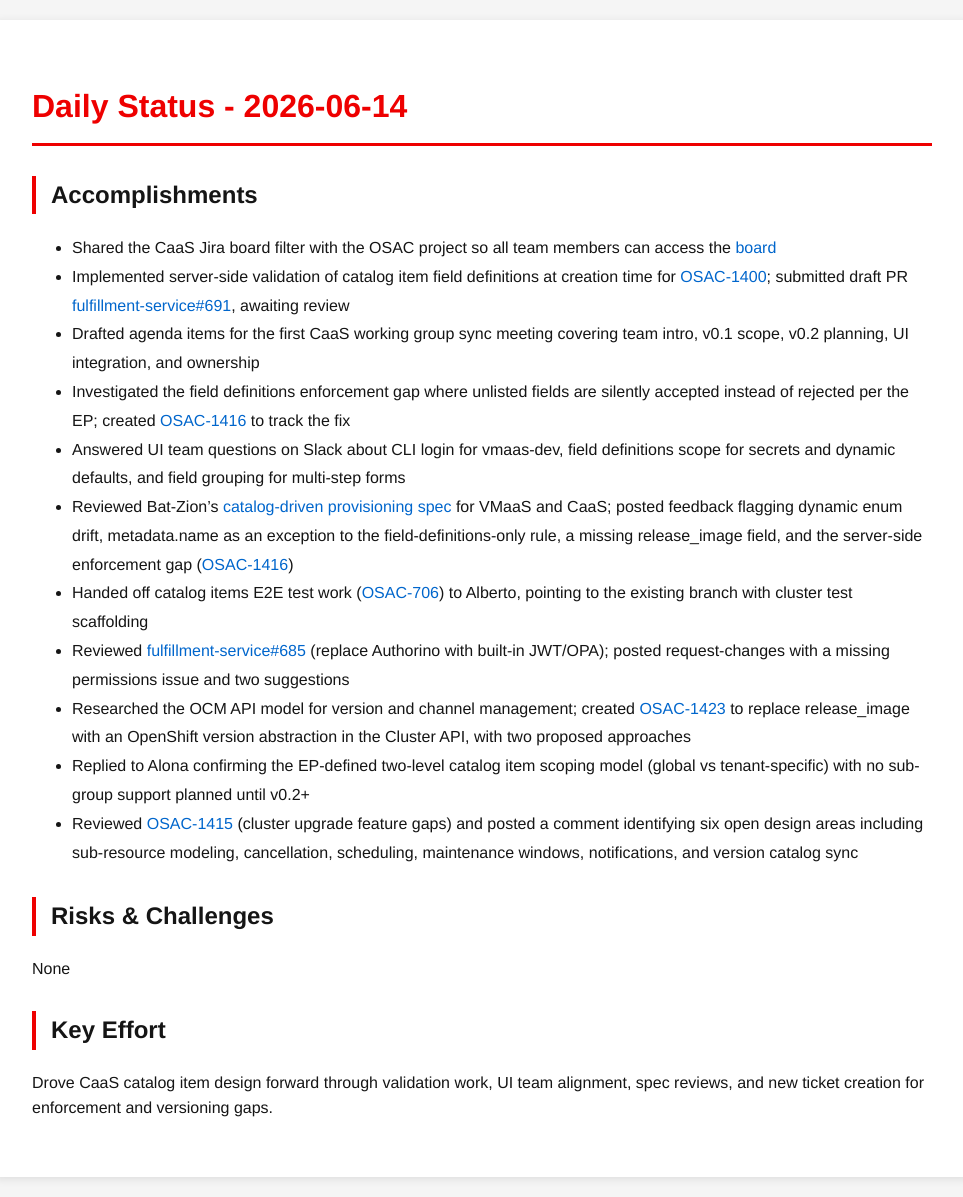
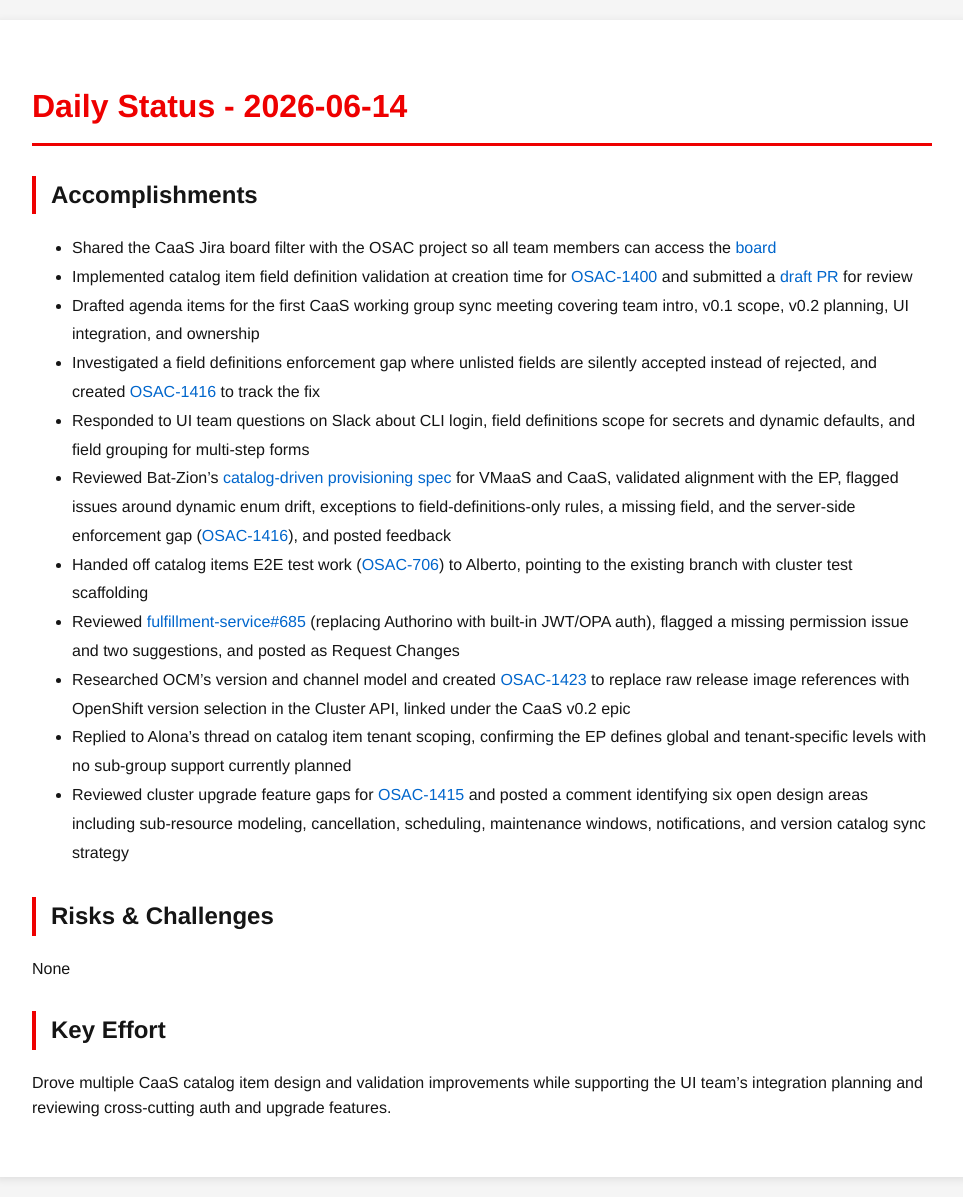
Before and after one commit to tzvatot/daily-status, a Jekyll site: the page built from 2026-06-14.md, in a window 1280 px wide. Shown: the whole page, without its empty margins (158-1121 px from the left). Built offline with Jekyll 4.4.1, drawn with Linux system fonts in a browser that asks for light colours.

Commit message:
Daily status update - 2026-06-14

```diff
--- a/2026-06-14.md
+++ b/2026-06-14.md
@@ -8,19 +8,19 @@
 
 ## Accomplishments
 - Shared the CaaS Jira board filter with the OSAC project so all team members can access the [board](https://redhat.atlassian.net/jira/software/c/projects/OSAC/boards/12411)
-- Implemented server-side validation of catalog item field definitions at creation time for [OSAC-1400](https://redhat.atlassian.net/browse/OSAC-1400); submitted draft PR [fulfillment-service#691](https://github.com/osac-project/fulfillment-service/pull/691), awaiting review
+- Implemented catalog item field definition validation at creation time for [OSAC-1400](https://redhat.atlassian.net/browse/OSAC-1400) and submitted a [draft PR](https://github.com/osac-project/fulfillment-service/pull/691) for review
 - Drafted agenda items for the first CaaS working group sync meeting covering team intro, v0.1 scope, v0.2 planning, UI integration, and ownership
-- Investigated the field definitions enforcement gap where unlisted fields are silently accepted instead of rejected per the EP; created [OSAC-1416](https://redhat.atlassian.net/browse/OSAC-1416) to track the fix
-- Answered UI team questions on Slack about CLI login for vmaas-dev, field definitions scope for secrets and dynamic defaults, and field grouping for multi-step forms
-- Reviewed Bat-Zion's [catalog-driven provisioning spec](https://gist.github.com/batzionb/d6bb05faf56a1d8e9bf7ee194aa1356f) for VMaaS and CaaS; posted feedback flagging dynamic enum drift, metadata.name as an exception to the field-definitions-only rule, a missing release_image field, and the server-side enforcement gap ([OSAC-1416](https://redhat.atlassian.net/browse/OSAC-1416))
+- Investigated a field definitions enforcement gap where unlisted fields are silently accepted instead of rejected, and created [OSAC-1416](https://redhat.atlassian.net/browse/OSAC-1416) to track the fix
+- Responded to UI team questions on Slack about CLI login, field definitions scope for secrets and dynamic defaults, and field grouping for multi-step forms
+- Reviewed Bat-Zion's [catalog-driven provisioning spec](https://gist.github.com/batzionb/d6bb05faf56a1d8e9bf7ee194aa1356f) for VMaaS and CaaS, validated alignment with the EP, flagged issues around dynamic enum drift, exceptions to field-definitions-only rules, a missing field, and the server-side enforcement gap ([OSAC-1416](https://redhat.atlassian.net/browse/OSAC-1416)), and posted feedback
 - Handed off catalog items E2E test work ([OSAC-706](https://redhat.atlassian.net/browse/OSAC-706)) to Alberto, pointing to the existing branch with cluster test scaffolding
-- Reviewed [fulfillment-service#685](https://github.com/osac-project/fulfillment-service/pull/685) (replace Authorino with built-in JWT/OPA); posted request-changes with a missing permissions issue and two suggestions
-- Researched the OCM API model for version and channel management; created [OSAC-1423](https://redhat.atlassian.net/browse/OSAC-1423) to replace release_image with an OpenShift version abstraction in the Cluster API, with two proposed approaches
-- Replied to Alona confirming the EP-defined two-level catalog item scoping model (global vs tenant-specific) with no sub-group support planned until v0.2+
-- Reviewed [OSAC-1415](https://redhat.atlassian.net/browse/OSAC-1415) (cluster upgrade feature gaps) and posted a comment identifying six open design areas including sub-resource modeling, cancellation, scheduling, maintenance windows, notifications, and version catalog sync
+- Reviewed [fulfillment-service#685](https://github.com/osac-project/fulfillment-service/pull/685) (replacing Authorino with built-in JWT/OPA auth), flagged a missing permission issue and two suggestions, and posted as Request Changes
+- Researched OCM's version and channel model and created [OSAC-1423](https://redhat.atlassian.net/browse/OSAC-1423) to replace raw release image references with OpenShift version selection in the Cluster API, linked under the CaaS v0.2 epic
+- Replied to Alona's thread on catalog item tenant scoping, confirming the EP defines global and tenant-specific levels with no sub-group support currently planned
+- Reviewed cluster upgrade feature gaps for [OSAC-1415](https://redhat.atlassian.net/browse/OSAC-1415) and posted a comment identifying six open design areas including sub-resource modeling, cancellation, scheduling, maintenance windows, notifications, and version catalog sync strategy
 
 ## Risks & Challenges
 None
 
 ## Key Effort
-Drove CaaS catalog item design forward through validation work, UI team alignment, spec reviews, and new ticket creation for enforcement and versioning gaps.
+Drove multiple CaaS catalog item design and validation improvements while supporting the UI team's integration planning and reviewing cross-cutting auth and upgrade features.
```
